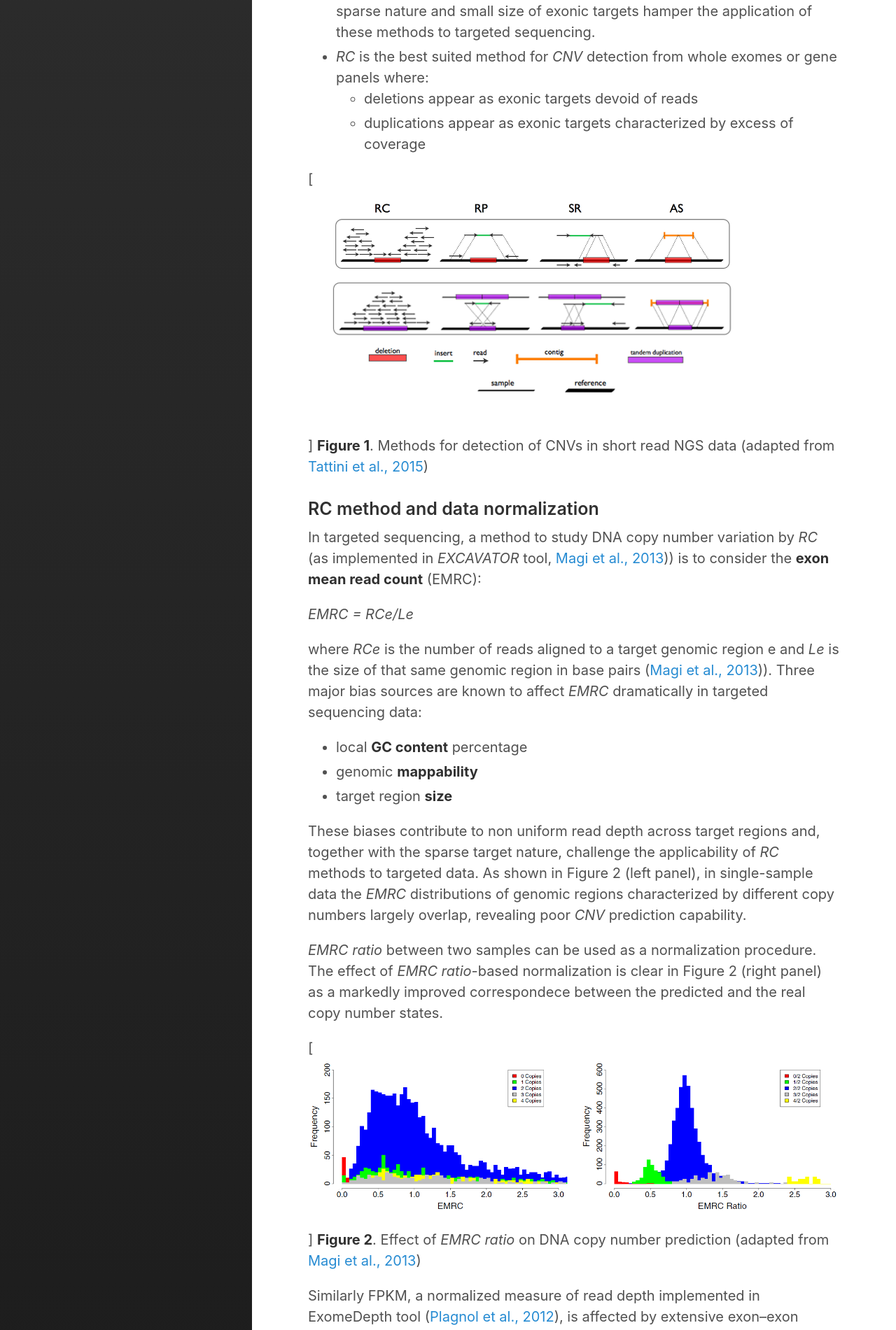
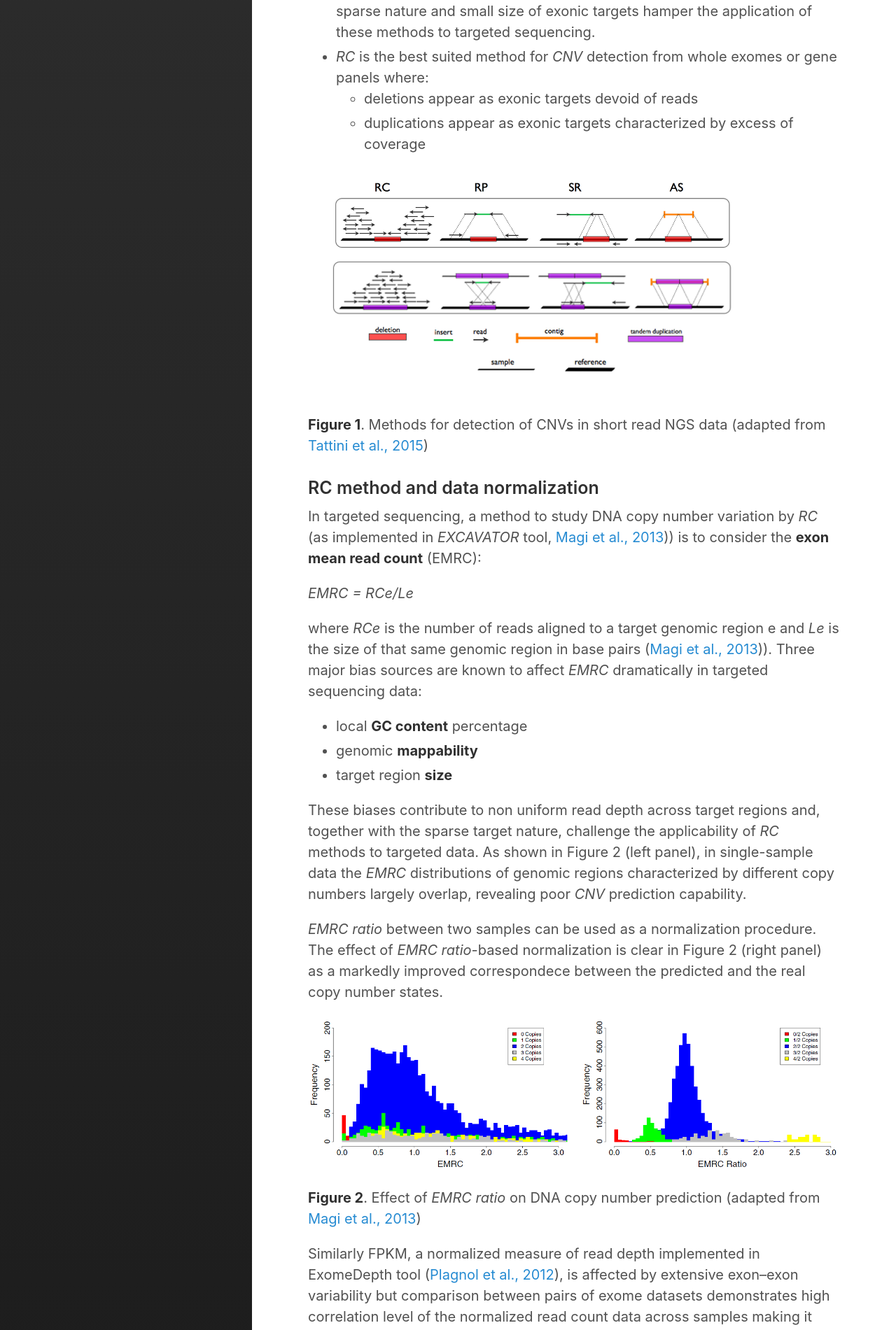
Before and after one commit to sigu-training/clinical_genomics, a Jekyll site: the page built from lectures/05.cnv.md, in a window 1280 px wide. Shown: the part 950-2851 px from the top of the page at 70% size. Built offline with Jekyll 4.4.1, drawn with Linux system fonts in a browser that asks for light colours.

Commit message:
Update 05.cnv.md

```diff
--- a/lectures/05.cnv.md
+++ b/lectures/05.cnv.md
@@ -34,7 +34,7 @@ sidebar_link: true
   - duplications appear as exonic targets characterized by excess of coverage
 
 
-[![CNV detection methods]({{site.url}}{{site.baseurl}}/images/methods_identification_cnv.png)]
+![CNV detection methods]({{site.url}}{{site.baseurl}}/images/methods_identification_cnv.png)
 **Figure 1**. Methods for detection of CNVs in short read NGS data (adapted from [Tattini et al., 2015](https://doi.org/10.3389/fbioe.2015.00092))
 
 
@@ -55,19 +55,19 @@ These biases contribute to non uniform read depth across target regions and, tog
 
 *EMRC ratio* between two samples can be used as a normalization procedure. The effect of *EMRC ratio*-based normalization is clear in Figure 2 (right panel) as a markedly improved correspondece between the predicted and the real copy number states.
 
-[![Data Normalization_1]({{site.url}}{{site.baseurl}}/images/normalization_EMRC.png)]
+![Data Normalization_1]({{site.url}}{{site.baseurl}}/images/normalization_EMRC.png)
 **Figure 2**. Effect of *EMRC ratio* on DNA copy number prediction (adapted from [Magi et al., 2013](http://genomebiology.com/2013/14/10/R120))
 
 Similarly FPKM, a normalized measure of read depth implemented in ExomeDepth tool ([Plagnol et al., 2012](https://doi.org/10.1093/bioinformatics/bts526)), is affected by extensive exon–exon variability but comparison between pairs of exome datasets demonstrates high correlation level of the normalized read count data across samples making it possibile to use one or more combined exomes as reference set to base the CNV inference on ([Plagnol et al., 2012](https://doi.org/10.1093/bioinformatics/bts526)).
 
-[![Data Normalization_2]({{site.url}}{{site.baseurl}}/images/normalization_FPKM.png)]
+![Data Normalization_2]({{site.url}}{{site.baseurl}}/images/normalization_FPKM.png)
 **Figure 3**. Correlation of the normalized read count data between samples (from [Plagnol et al., 2012](https://doi.org/10.1093/bioinformatics/bts526))
 
 ### *CNV* detection accuracy
 
 Strong correlation is observed between Affymetrix array-SNP and exome-derived data for *CNVs* >1 Mb (Figure 4, right panel), while including CNVs of any size dramatically decreases the correlation level (Figure 4, left panel). This can be explained by the different distribution of exons and SNP probes throughout the genome. Candidate *CNV* regions as identified by *EXCAVATOR* contain a comparable number of exons and SNP probes when they are > 1 Mb (*R*=0.8), while regions <100 Kb do not (*R*=-0.02). Accordingly, [Krumm et al., 2012](https://genome.cshlp.org/content/22/8/1525.full) report 94% precision in detecting *CNVs* across three or more exons.
 
-[![Correlation_Exome_Affymetrix]({{site.url}}{{site.baseurl}}/images/corr_exome_affymetrix.png)]
+![Correlation_Exome_Affymetrix]({{site.url}}{{site.baseurl}}/images/corr_exome_affymetrix.png)
 **Figure 4**. Correlation between array-SNP and exome-derived *CNVs* including all (left panel) or > 1 Mb *CNVs* (adapted from [Magi et al., 2013](http://genomebiology.com/2013/14/10/R120))
 
 To increase chances to detect *CNVs* encompassing few exons or in non-coding regions from exome data, [D'Aurizio et al., 2016](https://academic.oup.com/nar/article/44/20/e154/2607979) have proposed an extension to *EXCAVATOR* to exploit off-target read count (*EXCAVATOR2*). Similar approaches taking advantage of off-target reads have been described by [Bellos et al., 2014](https://www.ncbi.nlm.nih.gov/pmc/articles/PMC4147927/) or [Talevich et al., 2016](https://journals.plos.org/ploscompbiol/article?id=10.1371/journal.pcbi.1004873).
```
